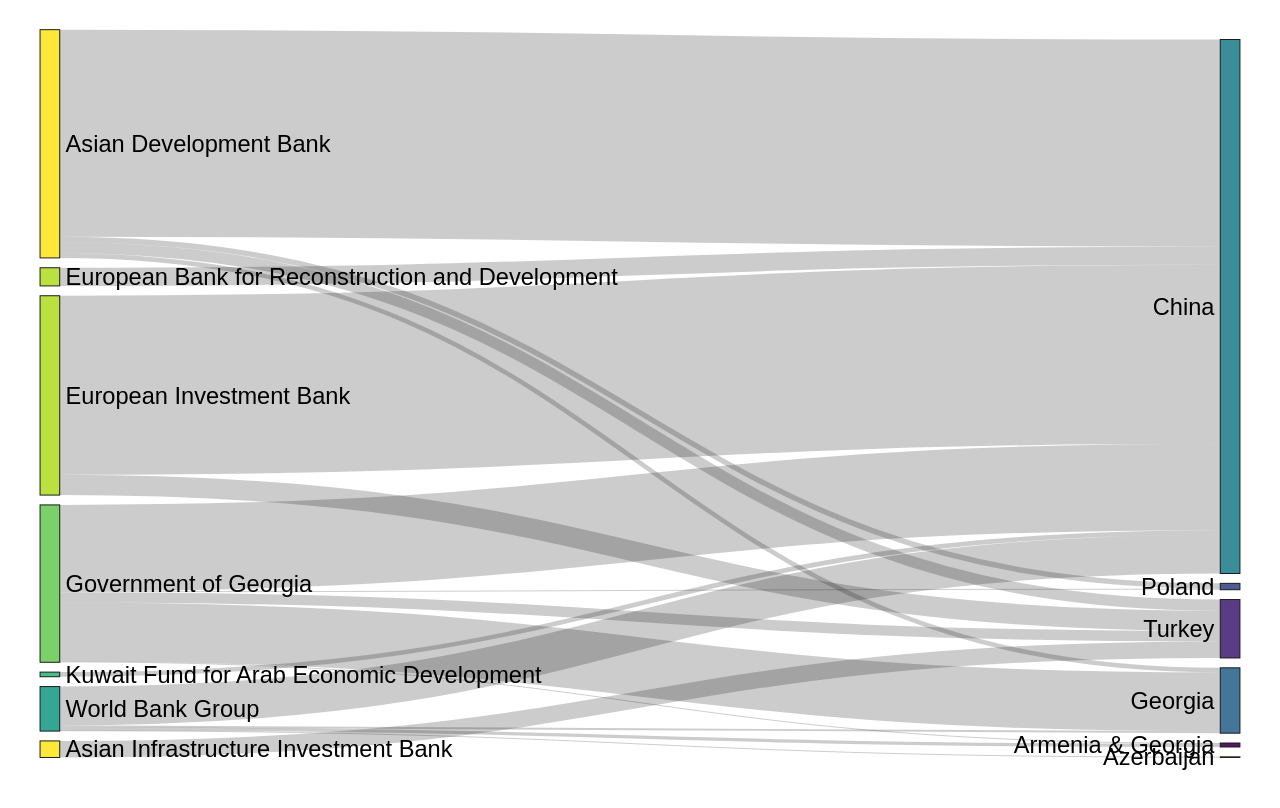
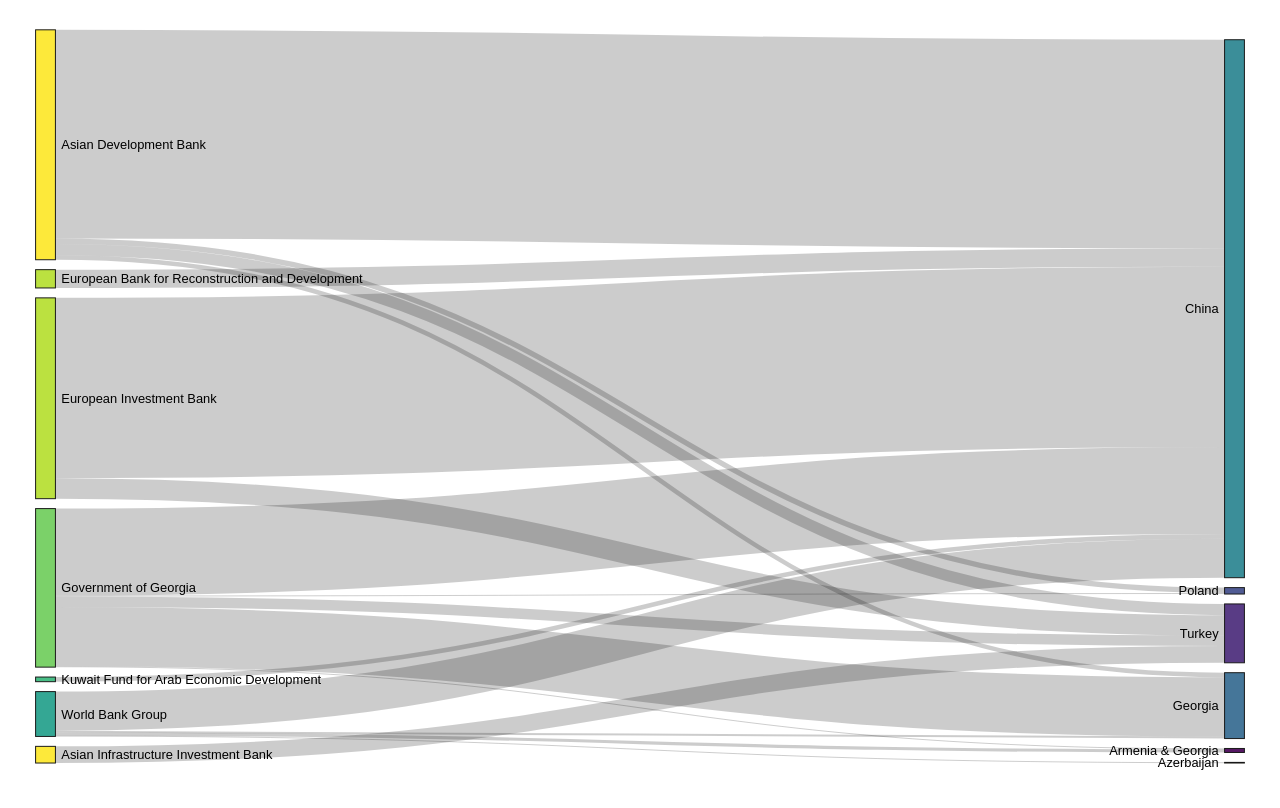
Before and after one commit to lwuersch/SankeyChart, a plain HTML site: page index.html in a window 1280 px wide. Drawn offline with Linux system fonts and the light colour scheme.

Commit message:
reduce size

```diff
--- a/index.html
+++ b/index.html
@@ -1577,7 +1577,7 @@
 <div id="htmlwidget_container">
   <div class="sankeyNetwork html-widget html-fill-item-overflow-hidden html-fill-item" id="htmlwidget-56ed659731396b68642c" style="width:960px;height:500px;"></div>
 </div>
-<script type="application/json" data-for="htmlwidget-56ed659731396b68642c">{"x":{"links":{"source":[0,0,0,0,1,2,3,3,4,4,4,4,4,5,6,6,6,6],"target":[7,8,9,10,10,7,7,10,11,7,8,9,10,7,11,12,7,8],"value":[761.39501,16.77648,19.83984,40.95028,60.8549,66.77832,658.18894,74.55445,2.92308,317.17762,216.42151,3.57,38.39127,16.95982,11.69231,2.36763,142.4567,7.10827]},"nodes":{"name":["Asian Development Bank ","Asian Infrastructure Investment Bank ","European Bank for Reconstruction and Development ","European Investment Bank ","Government of Georgia ","Kuwait Fund for Arab Economic Development ","World Bank Group ","China ","Georgia ","Poland ","Turkey ","Armenia & Georgia ","Azerbaijan "],"group":["Asian Development Bank ","Asian Infrastructure Investment Bank ","European Bank for Reconstruction and Development ","European Investment Bank ","Government of Georgia ","Kuwait Fund for Arab Economic Development ","World Bank Group ","China ","Georgia ","Poland ","Turkey ","Armenia & Georgia ","Azerbaijan "]},"options":{"NodeID":"name","NodeGroup":"name","LinkGroup":null,"colourScale":"d3.scaleOrdinal() .range([\"#FDE725FF\",\"#B4DE2CFF\",\"#6DCD59FF\",\"#35B779FF\",\"#1F9E89FF\",\"#26828EFF\",\"#31688EFF\",\"#3E4A89FF\",\"#482878FF\",\"#440154FF\"])","fontSize":24,"fontFamily":"sans-serif","nodeWidth":20,"nodePadding":10,"units":"Milions USD","margin":{"top":null,"right":null,"bottom":null,"left":null},"iterations":32,"sinksRight":true}},"evals":[],"jsHooks":[]}</script>
+<script type="application/json" data-for="htmlwidget-56ed659731396b68642c">{"x":{"links":{"source":[0,0,0,0,1,2,3,3,4,4,4,4,4,5,6,6,6,6],"target":[7,8,9,10,10,7,7,10,11,7,8,9,10,7,11,12,7,8],"value":[761.39501,16.77648,19.83984,40.95028,60.8549,66.77832,658.18894,74.55445,2.92308,317.17762,216.42151,3.57,38.39127,16.95982,11.69231,2.36763,142.4567,7.10827]},"nodes":{"name":["Asian Development Bank ","Asian Infrastructure Investment Bank ","European Bank for Reconstruction and Development ","European Investment Bank ","Government of Georgia ","Kuwait Fund for Arab Economic Development ","World Bank Group ","China ","Georgia ","Poland ","Turkey ","Armenia & Georgia ","Azerbaijan "],"group":["Asian Development Bank ","Asian Infrastructure Investment Bank ","European Bank for Reconstruction and Development ","European Investment Bank ","Government of Georgia ","Kuwait Fund for Arab Economic Development ","World Bank Group ","China ","Georgia ","Poland ","Turkey ","Armenia & Georgia ","Azerbaijan "]},"options":{"NodeID":"name","NodeGroup":"name","LinkGroup":null,"colourScale":"d3.scaleOrdinal() .range([\"#FDE725FF\",\"#B4DE2CFF\",\"#6DCD59FF\",\"#35B779FF\",\"#1F9E89FF\",\"#26828EFF\",\"#31688EFF\",\"#3E4A89FF\",\"#482878FF\",\"#440154FF\"])","fontSize":13,"fontFamily":"sans-serif","nodeWidth":20,"nodePadding":10,"units":"Milions USD","margin":{"top":null,"right":null,"bottom":null,"left":null},"iterations":32,"sinksRight":true}},"evals":[],"jsHooks":[]}</script>
 <script type="application/htmlwidget-sizing" data-for="htmlwidget-56ed659731396b68642c">{"viewer":{"width":450,"height":350,"padding":10,"fill":true},"browser":{"width":960,"height":500,"padding":10,"fill":true}}</script>
 </body>
 </html>
```
